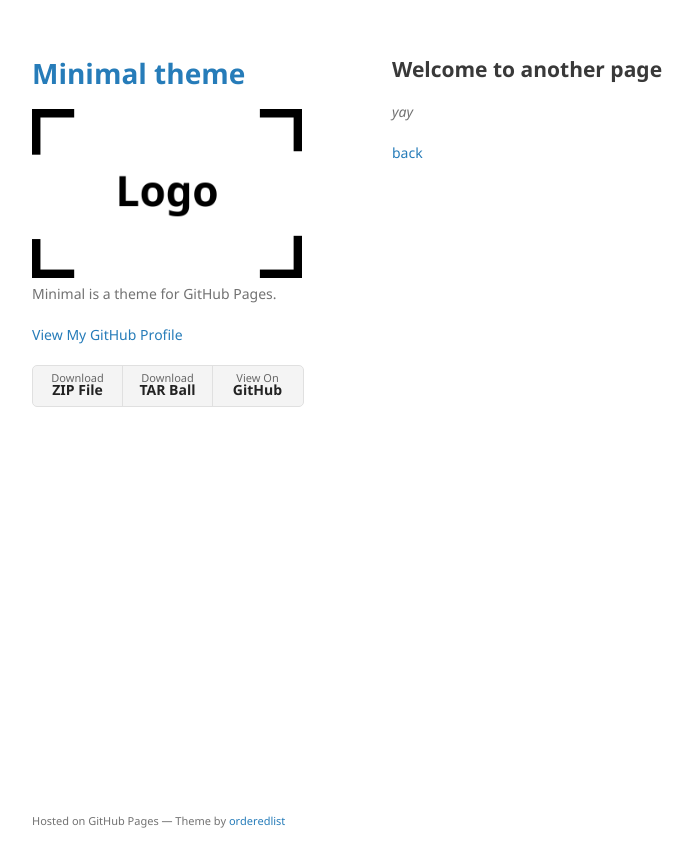
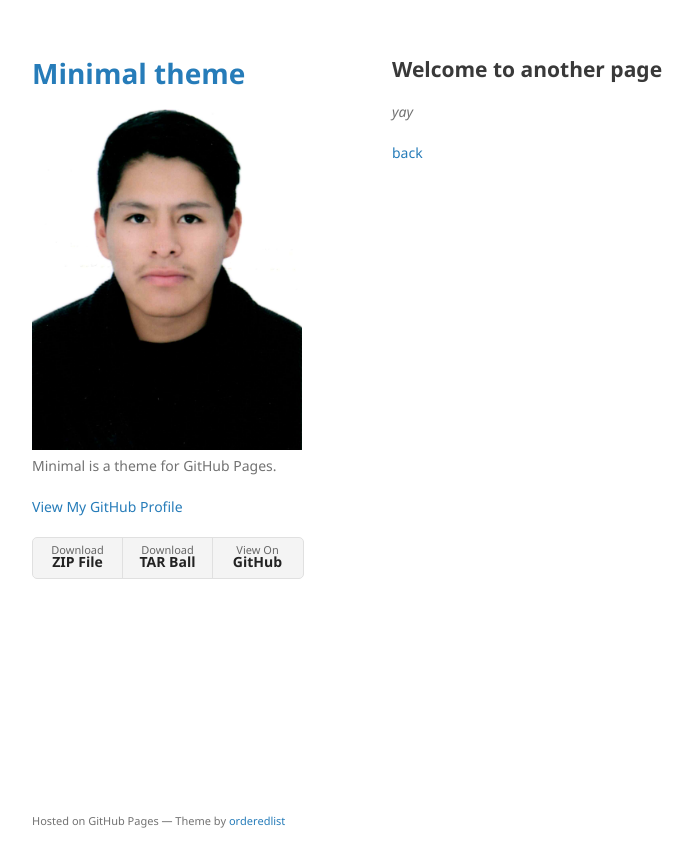
Before and after one commit to TJGO-JDD/TJGO-JDD.github.io, a Jekyll site: the page built from another-page.md, in a window 1280 px wide. Shown: the top 867 px of the page, without its empty margins (178-871 px from the left). Built offline with Jekyll 4.4.1, drawn with Linux system fonts in a browser that asks for light colours; our own code applies the rules of GitHub Pages for plain Markdown files.

Commit message:
Update _config.yml

```diff
--- a/_config.yml
+++ b/_config.yml
@@ -1,5 +1,5 @@
 title: Minimal theme
-logo: /assets/img/logo.png
+logo: /assets/img/FOTO.png
 description: Minimal is a theme for GitHub Pages.
 show_downloads: true
 google_analytics:
```
